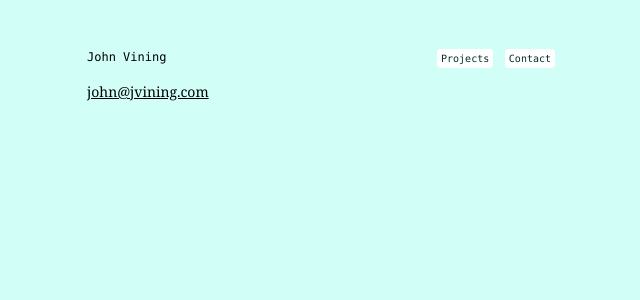
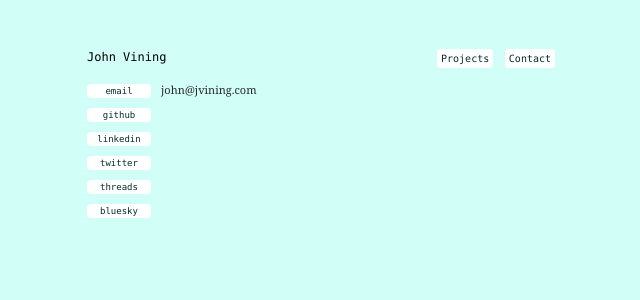
Before and after one commit to johnvining/johnvining.github.io, a Jekyll site: the page built from _pages/contact.html, in a window 1280 px wide. Shown: the top 300 px of the page, without its empty margins (319-959 px from the left). Built offline with Jekyll 4.4.1, drawn with Linux system fonts in a browser that asks for light colours.

Commit message:
Contact update

```diff
--- a/_pages/contact.html
+++ b/_pages/contact.html
@@ -3,8 +3,24 @@ layout: page
 title: Contact
 permalink: /contact.html
 ---
-<table class="article-list">
-    <tr>
-        <td class="title-cell"><a href="mailto:john@jvining.com">john@jvining.com</a></td>
-    </tr>
-</table>
+<div class="contact-list">
+    <div class="contact-row">
+        <a href="mailto:john@jvining.com" class="contact-handle">email</a>
+        <span class="contact-value">john@jvining.com</span>
+    </div>
+    <div class="contact-row">
+        <a href="https://github.com/johnvining" class="contact-handle">github</a>
+    </div>
+    <div class="contact-row">
+        <a href="https://www.linkedin.com/in/johnvining/" class="contact-handle">linkedin</a>
+    </div>
+    <div class="contact-row">
+        <a href="https://twitter.com/__vining" class="contact-handle">twitter</a>
+    </div>
+    <div class="contact-row">
+        <a href="https://www.threads.net/@john__vining" class="contact-handle">threads</a>
+    </div>
+    <div class="contact-row">
+        <a href="https://bsky.app/profile/johnvining.bsky.social" class="contact-handle">bluesky</a>
+    </div>
+</div>
--- a/style.css
+++ b/style.css
@@ -287,6 +287,42 @@ a.odd-end-name:hover {
 	color: #292828;
 }
 
+.contact-list {
+	display: flex;
+	flex-direction: column;
+	gap: 10px;
+	margin-top: 8px;
+}
+
+.contact-row {
+	display: flex;
+	align-items: baseline;
+	gap: 10px;
+}
+
+a.contact-handle {
+	text-decoration: none;
+	color: #032e2c;
+	background-color: white;
+	padding: 2px 6px;
+	border-radius: 4px;
+	font-family: "Monaco", "Courier New", monospace;
+	font-size: 9px;
+	white-space: nowrap;
+	min-width: 52px;
+	display: inline-block;
+	text-align: center;
+}
+
+a.contact-handle:hover {
+	background-color: #00ccad;
+}
+
+.contact-value {
+	font-size: 11px;
+	color: #292828;
+}
+
 @media (max-width: 540px) {
 	body {
 		margin: 20px 16px;
```
